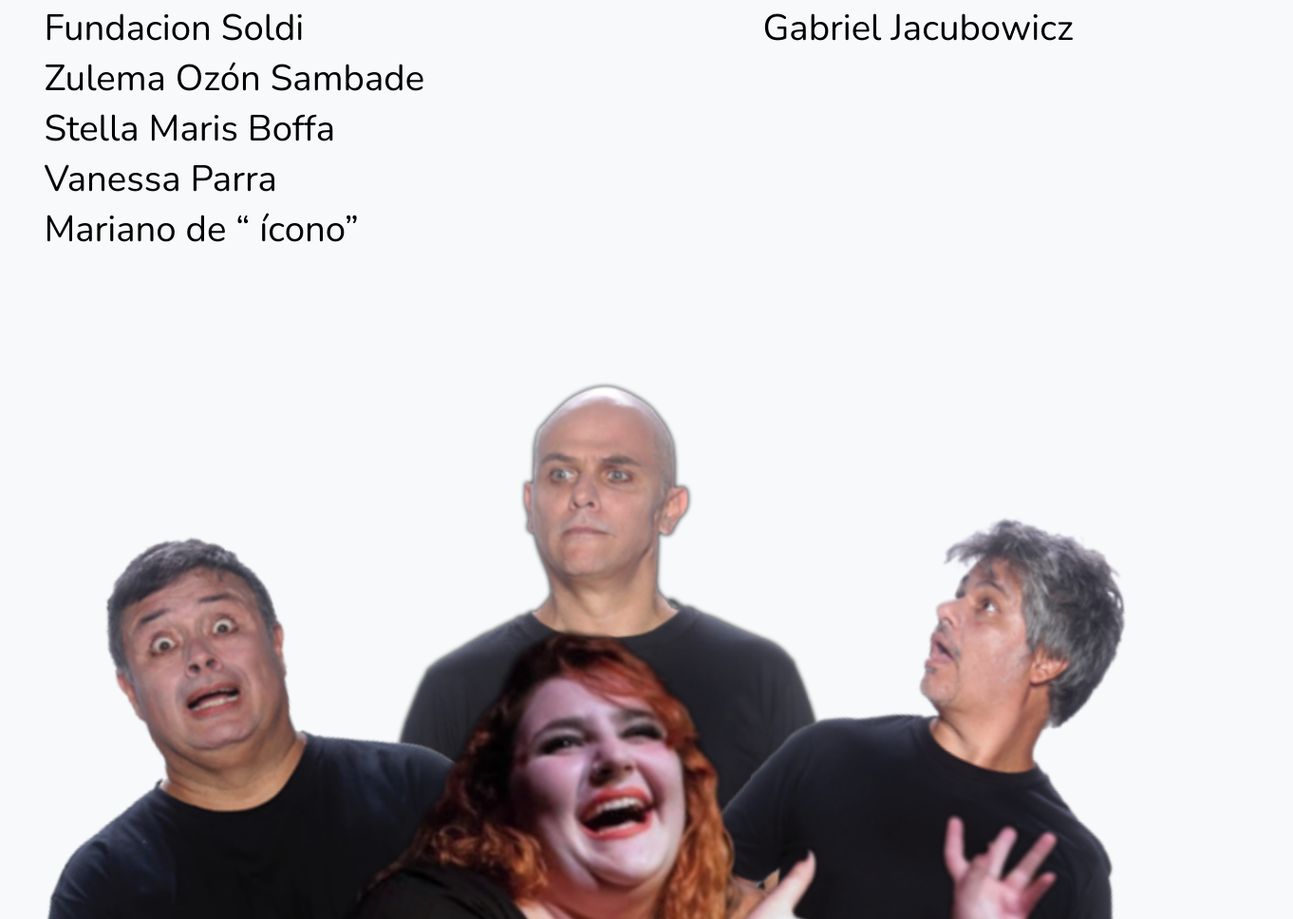
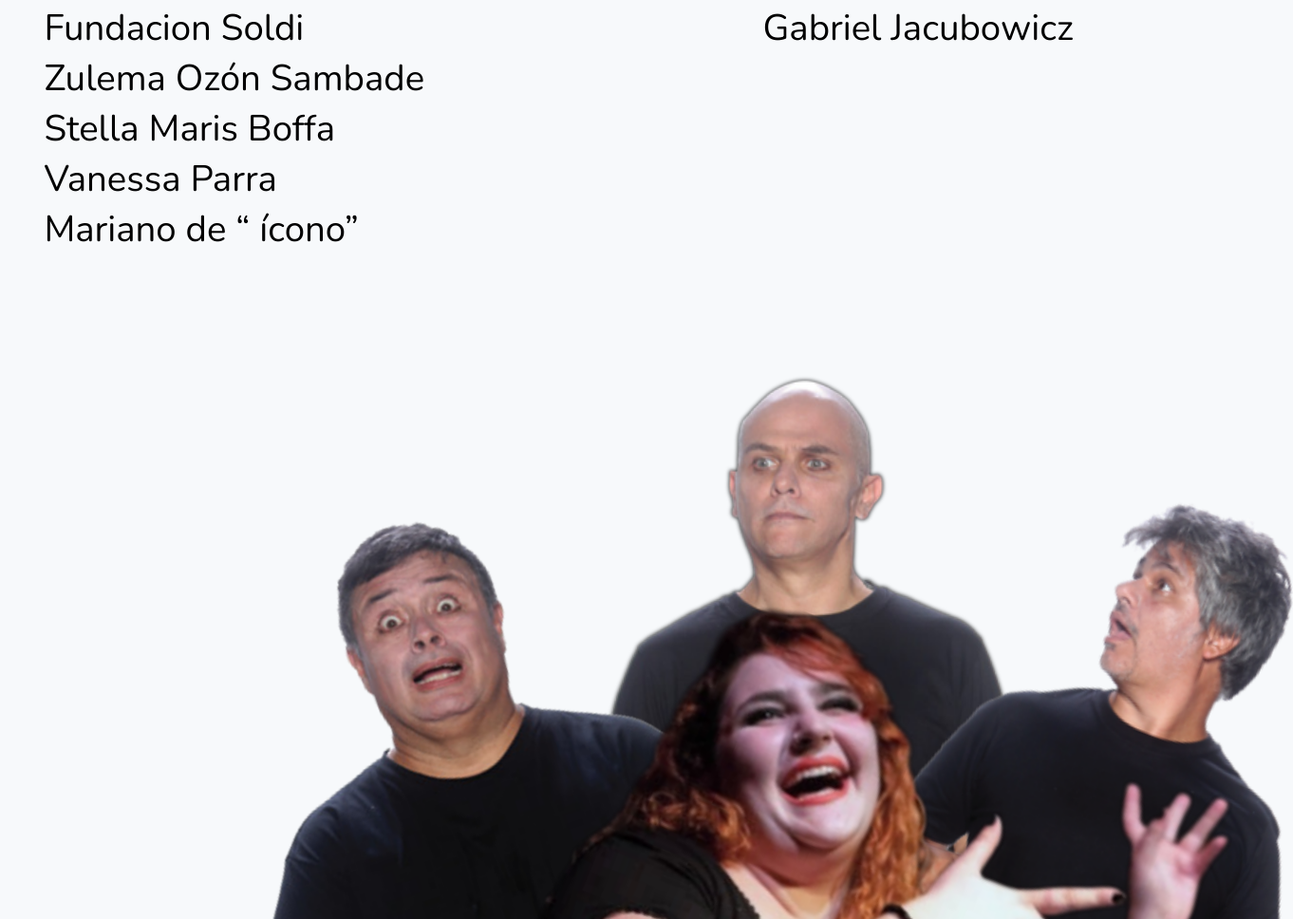
Before and after one commit to ManuelJacubowicz/Gallo, a plain HTML site: page index.html in a window 1280 px wide. Shown: the part 3672-4640 px from the top of the page at 95% size, 1362 px wide, since content can reach past the window. Drawn offline with nearby package versions, Linux system fonts and the light colour scheme.

Commit message:
Update index.html

```diff
--- a/index.html
+++ b/index.html
@@ -64,7 +64,7 @@
 
 
 
-<div style="padding: 0; display: flex; margin: 0 auto;"><img style="width: 90vw; margin-bottom: 0; margin-left: 2vw;" src="FotoAbajo.png" alt=""></div>
+<div style="padding: 0; display: flex; margin: 0 auto; width: 60vw;"><img style=" margin-bottom: 0; margin-left: 2vw;" src="FotoAbajo.png" alt=""></div>
 
 </body>
 
```
